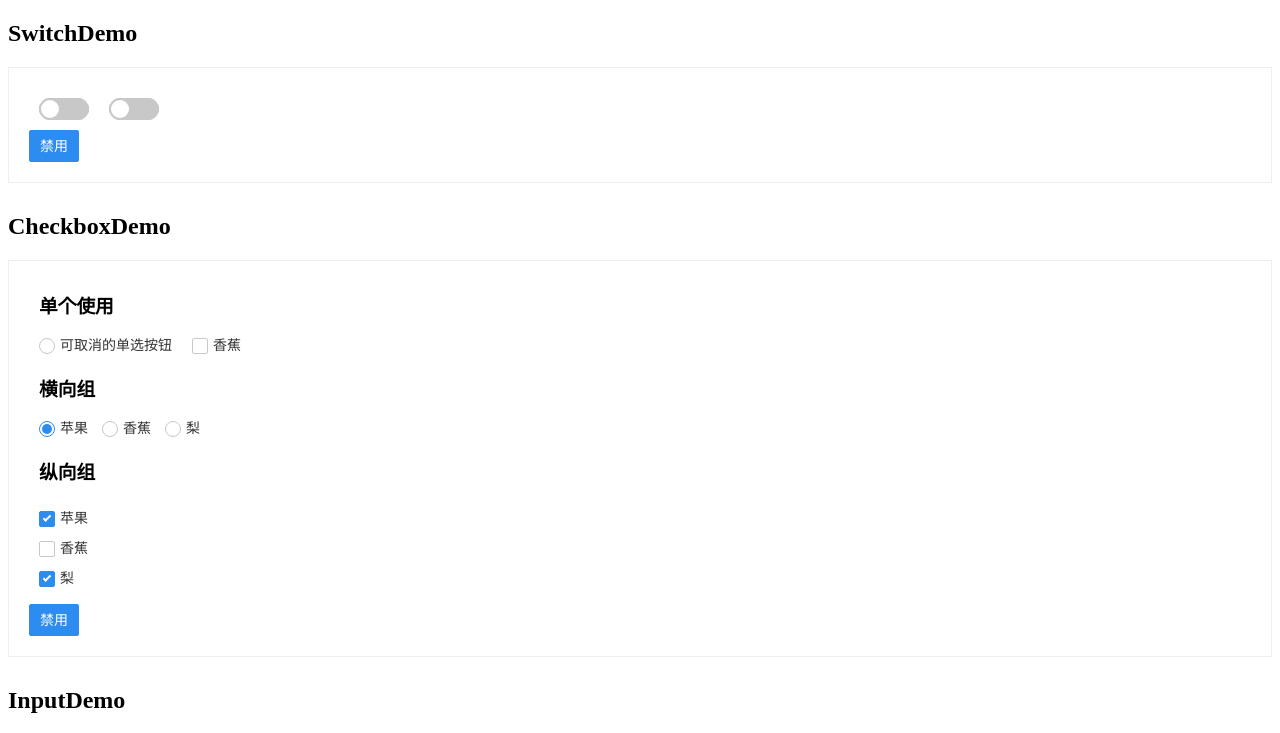
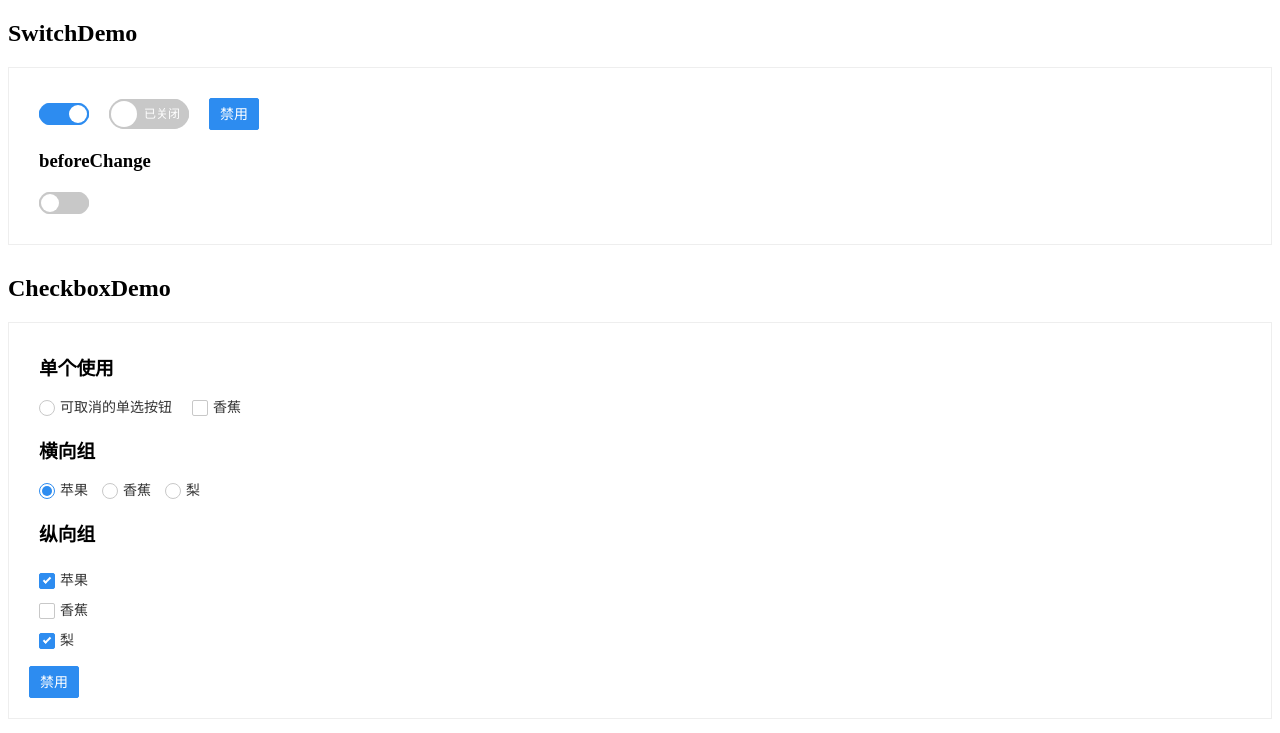
Before and after one commit to yuezhi86/domeui-vue3, a Vue app: page / in a window 1280 px wide. Shown: the top 733 px of the page. Built offline with nearby package versions, Linux system fonts and the light colour scheme.

Commit message:
Upd: save

```diff
--- a/src/examples/Switch.vue
+++ b/src/examples/Switch.vue
@@ -8,42 +8,29 @@
         @onChange="onChange"
       />
       <DeSwitch
-        v-model="b"
-        name="b"
+        v-model="c"
+        name="c"
         type="success"
+        :width="80"
+        :height="30"
         :disabled="disabled"
+        @onChange="onChange"
+      >
+        <template #on>已打开</template>
+        <template #off>已关闭</template>
+      </DeSwitch>
+      <DeButton @click="onTrigger">{{ disabled ? '启用' : '禁用' }}</DeButton>
+    </div>
+    <div class="item-group">
+      <h3>beforeChange</h3>
+      <DeSwitch
+        v-model="a"
+        name="a"
+        :disabled="disabled"
+        :before-change="beforeChange"
         @onChange="onChange"
       />
     </div>
-    <!--    <div class="item-group">-->
-    <!--      <h3>横向组</h3>-->
-    <!--      <DeCheckboxGroup-->
-    <!--        v-model="a"-->
-    <!--        name="a"-->
-    <!--        html-type="radio"-->
-    <!--        :disabled="disabled"-->
-    <!--      >-->
-    <!--        <DeCheckbox true-value="apple">苹果</DeCheckbox>-->
-    <!--        <DeCheckbox true-value="banana">香蕉</DeCheckbox>-->
-    <!--        <DeCheckbox true-value="pear">梨</DeCheckbox>-->
-    <!--      </DeCheckboxGroup>-->
-    <!--    </div>-->
-    <!--    <div class="item-group">-->
-    <!--      <h3>纵向组</h3>-->
-    <!--      <DeCheckboxGroup-->
-    <!--        v-model="d"-->
-    <!--        name="d"-->
-    <!--        html-type="checkbox"-->
-    <!--        :disabled="disabled"-->
-    <!--        vertical-->
-    <!--        radio-optional-->
-    <!--      >-->
-    <!--        <DeCheckbox true-value="apple">苹果</DeCheckbox>-->
-    <!--        <DeCheckbox true-value="banana">香蕉</DeCheckbox>-->
-    <!--        <DeCheckbox true-value="pear">梨</DeCheckbox>-->
-    <!--      </DeCheckboxGroup>-->
-    <!--    </div>-->
-    <DeButton @click="onTrigger">{{ disabled ? '启用' : '禁用' }}</DeButton>
   </section>
 </template>
 
@@ -58,12 +45,18 @@ export default {
   setup() {
     const disabled = ref(false);
     return {
-      a: ref('apple'),
-      b: ref(''),
+      a: ref(false),
+      b: ref(true),
       c: ref(''),
-      d: ref(['apple', 'pear']),
       disabled,
-      indeterminate: ref(false),
+      beforeChange(checked) {
+        console.log(checked);
+        return new Promise((resolve) => {
+          setTimeout(() => {
+            resolve();
+          }, 3000);
+        });
+      },
       onChange(e) {
         console.log(2, e);
       },
--- a/src/packages/checkbox/index.vue
+++ b/src/packages/checkbox/index.vue
@@ -7,6 +7,7 @@
         :name="pName || name"
         :checked="isChecked"
         :disabled="isDisabled"
+        :value="trueValue"
         class="de-checkbox__ipt"
         @focus="onFocus"
         @blur="onBlur"
@@ -122,13 +123,16 @@ export default defineComponent({
       ];
     });
 
-    const update = () => {
+    const setValue = (isChecked: boolean) => {
+      value.value = isChecked
+        ? props.trueValue
+        : getUncheckedDefaultValue(props.trueValue, props.falseValue);
+    };
+    const handle = () => {
       if (isRadio.value && isChecked.value && !isRadioOptional.value) return;
       isChecked.value = !isChecked.value;
       emit('onBeforeChange', value.value);
-      value.value = isChecked.value
-        ? props.trueValue
-        : getUncheckedDefaultValue(props.trueValue, props.falseValue);
+      setValue(isChecked.value);
       emit('onChange', {
         checked: isChecked.value,
         value: value.value,
@@ -137,8 +141,7 @@ export default defineComponent({
     const updateParent = () => {
       if (typeof pUpdate !== 'function') return;
       if (isRadio.value) {
-        pUpdate(value.value);
-        return;
+        return pUpdate(value.value);
       }
 
       const _pModelValue = Array.isArray(pModelValue.value)
@@ -146,28 +149,31 @@ export default defineComponent({
         : [];
       if (isChecked.value) {
         pUpdate([...new Set([..._pModelValue, value.value])]);
-      } else {
-        const index = _pModelValue.findIndex(
-          (item) => item === props.trueValue
-        );
+        return;
+      }
+
+      const index = _pModelValue.findIndex((item) => item === props.trueValue);
       if (index === -1) return;
       _pModelValue.splice(index, 1);
       pUpdate([..._pModelValue]);
-      }
     };
 
     watchEffect(() => {
-      if (inGroup) {
+      if (!inGroup) {
+        isChecked.value = props.modelValue === props.trueValue;
+        setValue(isChecked.value);
+        return;
+      }
+
       if (isRadio.value) {
         isChecked.value = pModelValue.value === props.trueValue;
+        setValue(isChecked.value);
         return;
       }
 
       if (Array.isArray(pModelValue.value)) {
         isChecked.value = pModelValue.value.includes(props.trueValue);
-        }
-      } else {
-        isChecked.value = props.modelValue === props.trueValue;
+        setValue(isChecked.value);
       }
     });
 
@@ -180,7 +186,7 @@ export default defineComponent({
       iconClassList,
       onClick() {
         if (isDisabled.value) return;
-        update();
+        handle();
         updateParent();
         emit('update:indeterminate', false);
         emit('update:modelValue', value.value);
--- a/src/packages/styles/variables/switch.less
+++ b/src/packages/styles/variables/switch.less
@@ -1,3 +1,6 @@
+@switch-text-color: #fff;
+@switch-text-size: 12px;
+
 @switch-off-bg-color: @border-color;
 @switch-primary-bg-color: @color-primary;
 @switch-success-bg-color: @color-success;
--- a/src/packages/switch/index.less
+++ b/src/packages/switch/index.less
@@ -5,6 +5,7 @@
   overflow: hidden;
   position: relative;
   display: inline-block;
+  background-color: #fff;
   vertical-align: middle;
   cursor: pointer;
   box-sizing: border-box;
@@ -16,13 +17,24 @@
   &__inner {
     display: flex;
     justify-content: start;
+    align-items: center;
     padding: 1px;
     background-color: @switch-off-bg-color;
     border: 1px solid @switch-off-bg-color;
     box-sizing: border-box;
   }
 
+  &__text {
+    flex: auto;
+    color: @switch-text-color;
+    font-size: @switch-text-size;
+    line-height: 1;
+    text-align: center;
+    white-space: nowrap;
+  }
+
   &__i {
+    flex-shrink: 0;
     background-color: #fff;
     content: '';
   }
--- a/src/packages/switch/index.vue
+++ b/src/packages/switch/index.vue
@@ -3,21 +3,27 @@
     tabindex="0"
     :class="classList"
     :style="styleList"
-    @click="onTrigger"
-    @keyup.space="onTrigger"
+    @click="onToggle"
+    @keydown.space="onToggle"
   >
     <input type="hidden" :name="name" :value="value" />
     <div class="de-switch__inner">
+      <span v-if="isChecked" class="de-switch__text">
+        <slot name="on"></slot>
+      </span>
       <i class="de-switch__i" :style="iStyleList"></i>
+      <span v-if="!isChecked" class="de-switch__text">
+        <slot name="off"></slot>
+      </span>
     </div>
   </div>
 </template>
 
 <script lang="ts">
 import './index.less';
-import {defineComponent, ref, computed} from 'vue';
+import {defineComponent, ref, computed, watchEffect, PropType} from 'vue';
 import {CheckboxValue} from '../types';
-// import {getUncheckedDefaultValue} from '../utils/assist';
+import {getUncheckedDefaultValue} from '../utils/assist';
 
 const name = 'de-switch';
 export default defineComponent({
@@ -54,12 +60,12 @@ export default defineComponent({
     },
     disabled: Boolean,
     beforeChange: {
-      type: Promise,
+      type: Function as PropType<(checked?: boolean) => Promise<void>>,
       default: undefined,
     },
   },
   emits: ['update:modelValue', 'onChange'],
-  setup(props) {
+  setup(props, {emit}) {
     const isChecked = ref(false);
     const value = ref<CheckboxValue>('');
     const classList = computed(() => [
@@ -86,14 +92,46 @@ export default defineComponent({
       };
     });
 
+    const setValue = (isChecked: boolean) => {
+      value.value = isChecked
+        ? props.trueValue
+        : getUncheckedDefaultValue(props.trueValue, props.falseValue);
+    };
+    const handle = () => {
+      isChecked.value = !isChecked.value;
+      setValue(isChecked.value);
+      emit('update:modelValue', value.value);
+      emit('onChange', {
+        checked: isChecked.value,
+        value: value.value,
+      });
+    };
+
+    watchEffect(() => {
+      isChecked.value = props.modelValue === props.trueValue;
+      setValue(isChecked.value);
+    });
+
     return {
       classList,
       styleList,
       iStyleList,
+      isChecked,
       value,
-      onTrigger() {
+      onToggle(e: Event) {
+        e.preventDefault();
         if (props.disabled) return;
-        isChecked.value = !isChecked.value;
+        if (!props.beforeChange) return handle();
+
+        const before = props.beforeChange(isChecked.value);
+
+        if (before && before.then) {
+          before.then(() => {
+            handle();
+          });
+        } else {
+          handle();
+        }
       },
     };
   },
```
Also changed, not shown: .eslintrc.js. Lines whose indentation alone changed are shown as unchanged.
